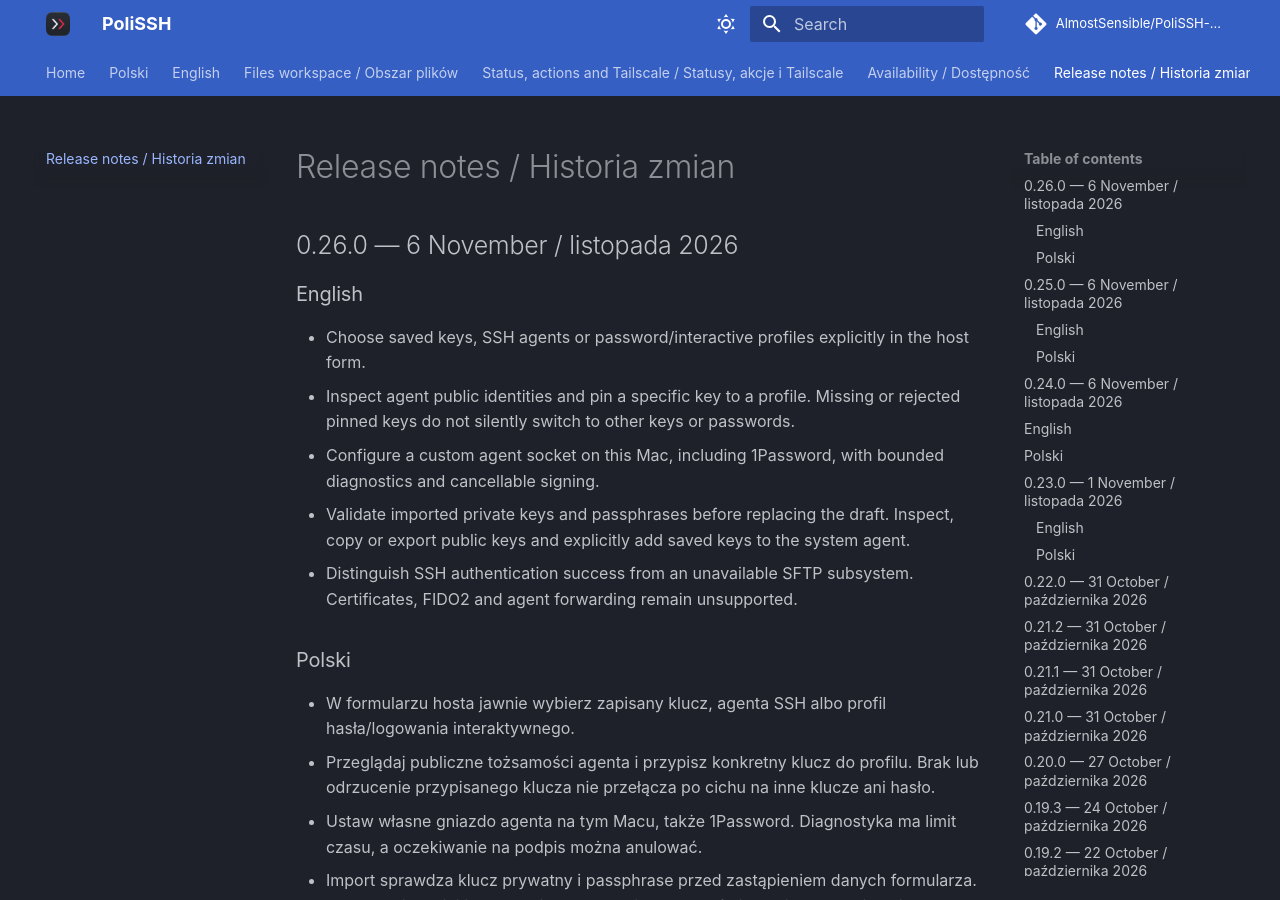
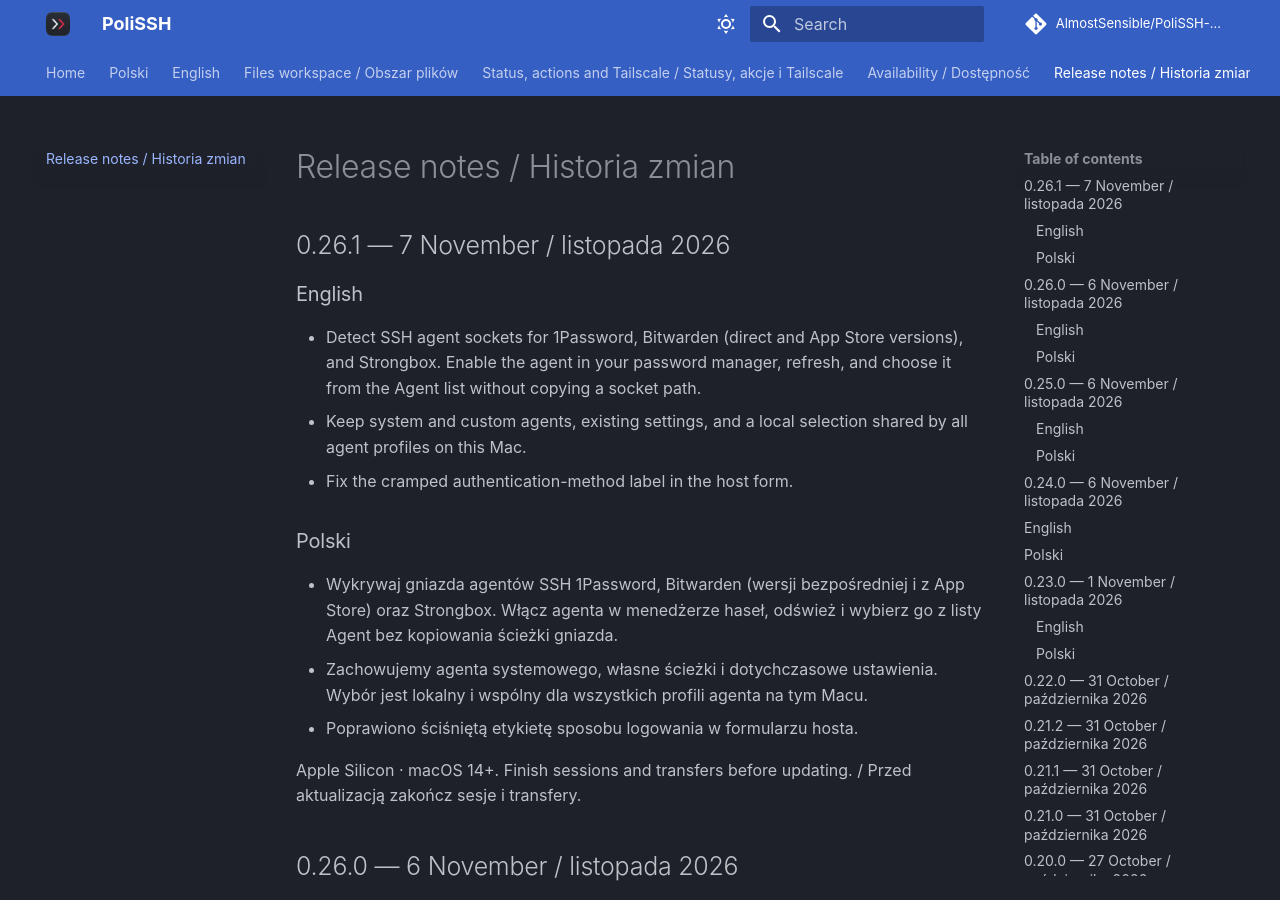
Before and after one commit to AlmostSensible/PoliSSH-docs, an MkDocs documentation site: the page built from docs/releases.md, in a window 1280 px wide and 900 px high. Built offline with MkDocs 1.6.1 and Material for MkDocs 9.7.7, drawn with Linux system fonts in a browser that asks for light colours; comment, search, counter and statistics services are not loaded.

Commit message:
Document 0.26.1 agent discovery and download

```diff
--- a/docs/releases.md
+++ b/docs/releases.md
@@ -1,4 +1,20 @@
 # Release notes / Historia zmian
+
+## 0.26.1 — 7 November / listopada 2026
+
+### English
+
+- Detect SSH agent sockets for 1Password, Bitwarden (direct and App Store versions), and Strongbox. Enable the agent in your password manager, refresh, and choose it from the Agent list without copying a socket path.
+- Keep system and custom agents, existing settings, and a local selection shared by all agent profiles on this Mac.
+- Fix the cramped authentication-method label in the host form.
+
+### Polski
+
+- Wykrywaj gniazda agentów SSH 1Password, Bitwarden (wersji bezpośredniej i z App Store) oraz Strongbox. Włącz agenta w menedżerze haseł, odśwież i wybierz go z listy Agent bez kopiowania ścieżki gniazda.
+- Zachowujemy agenta systemowego, własne ścieżki i dotychczasowe ustawienia. Wybór jest lokalny i wspólny dla wszystkich profili agenta na tym Macu.
+- Poprawiono ściśniętą etykietę sposobu logowania w formularzu hosta.
+
+Apple Silicon · macOS 14+. Finish sessions and transfers before updating. / Przed aktualizacją zakończ sesje i transfery.
 
 ## 0.26.0 — 6 November / listopada 2026
 
```
Also changed, not shown: docs/en/guide.md (+1 -1 lines), docs/index.md (+1 -1 lines), docs/pl/guide.md (+1 -1 lines), docs/status.md (+9 -3 lines).
